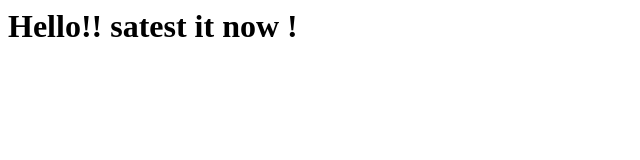
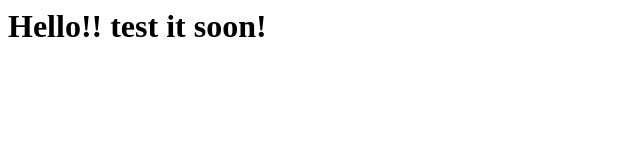
Before and after one commit to rohit-raj/example, a website: page views/index.html in a window 1280 px wide. Shown: the whole page, without its empty margins (0-640 px from the left). Drawn offline with nearby package versions, Linux system fonts and the light colour scheme.

Commit message:
Master: e commit

```diff
--- a/views/index.html
+++ b/views/index.html
@@ -9,6 +9,6 @@
 </script>
 </head>
 <body>
-<h1> Hello!! satest it now ! </h1>
+<h1> Hello!! test it soon! </h1>
 </body>
 </html>
```
